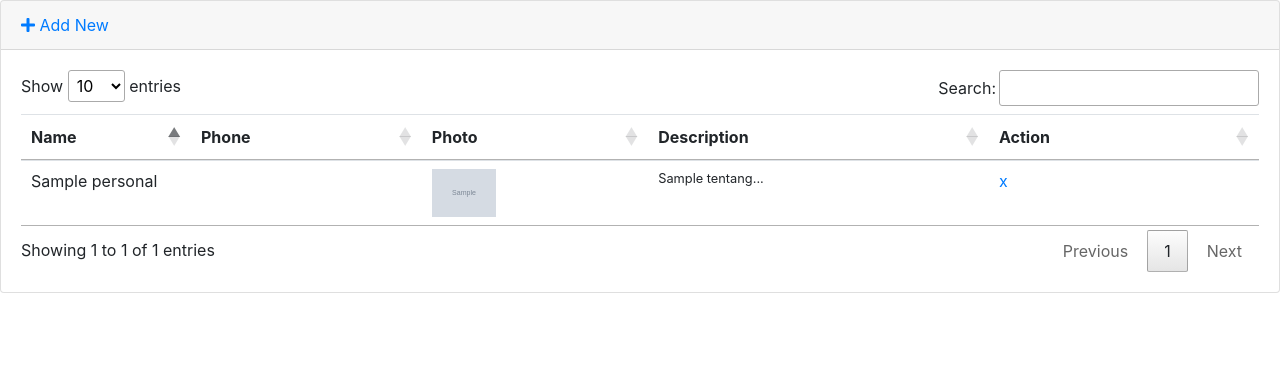
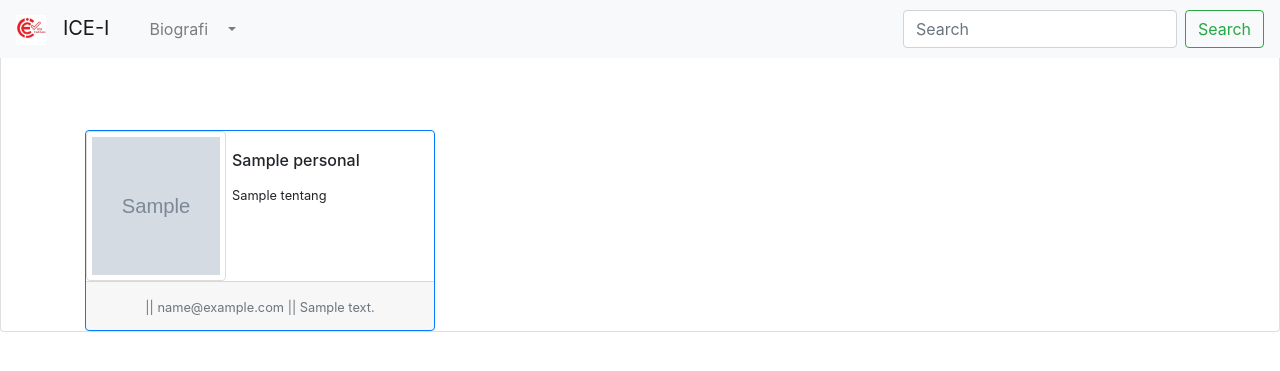
Before and after one commit to johansantri/x, a CodeIgniter app: the page made by application/views/dasbor.php in a window 1280 px wide. Shown: the top 371 px of the page. Run offline with CodeIgniter, Linux system fonts and the light colour scheme; the template is opened without the code that fills it: most values are stand-ins (such as "Sample title", 1, 10 or a date in 2020); grey boxes marked "Sample" are stand-in pictures; some libraries are stand-ins or nearby versions.

Commit message:
update dasbor card
card dack

```diff
--- a/application/views/dasbor.php
+++ b/application/views/dasbor.php
@@ -16,47 +16,110 @@
 
         <!-- DataTables -->
         <div class="card mb-3">
-          <div class="card-header">
-            <a href="<?php echo site_url('admin/personal/add') ?>"><i class="fas fa-plus"></i> Add New</a>
-          </div>
-          <div class="card-body">
+          <nav class="navbar navbar-expand-lg navbar-light bg-light fixed-top">
+  <a class="navbar-brand" href="#"><img src="<?php echo base_url()?>upload/iceeeee.jpg" width="30" height="30" alt="" >&nbsp; &nbsp;ICE-I</a>
+  <button class="navbar-toggler" type="button" data-toggle="collapse" data-target="#navbarSupportedContent" aria-controls="navbarSupportedContent" aria-expanded="false" aria-label="Toggle navigation">
+    <span class="navbar-toggler-icon"></span>
+  </button>
 
-            <div class="table-responsive">
-              <table class="table table-hover" id="dataTable" width="100%" cellspacing="0">
-                <thead>
-                  <tr>
-                    <th>Name</th>
-                    <th>Phone</th>
-                    <th>Photo</th>
-                    <th>Description</th>
-                    <th>Action</th>
-                  </tr>
-                </thead>
-                <tbody>
-                  <?php foreach ($Personal as $person): ?>
-                  <tr>
-                    <td width="150">
-                      <?php echo $person->name ?>
-                    </td>
-                    <td>
-                      <?php echo $person->no_hp ?>
-                    </td>
-                    <td>
-                      <img src="<?php echo base_url('upload/personal/'.$person->image) ?>" width="64" />
-                    </td>
-                    <td class="small">
-                      <?php echo substr($person->tentang, 0, 120) ?>...</td>
-                    <td width="250">
-                     <a href="#">x</a>
-                    </td>
-                  </tr>
-                  <?php endforeach; ?>
+  <div class="collapse navbar-collapse" id="navbarSupportedContent">
+    <ul class="navbar-nav mr-auto">
+      <li class="nav-item active">
+        <a class="nav-link" href="#"> <span class="sr-only">(current)</span></a>
+      </li>
+      <li class="nav-item">
+        <a class="nav-link" href="#">Biografi</a>
+      </li>
+      <li class="nav-item dropdown">
+        <a class="nav-link dropdown-toggle" href="#" id="navbarDropdown" role="button" data-toggle="dropdown" aria-haspopup="true" aria-expanded="false">
 
-                </tbody>
-              </table>
-            </div>
-          </div>
+        </a>
+        <div class="dropdown-menu" aria-labelledby="navbarDropdown">
+          <a class="dropdown-item" href="#">Action</a>
+          <a class="dropdown-item" href="#">Another action</a>
+          <div class="dropdown-divider"></div>
+          <a class="dropdown-item" href="#">Something else here</a>
         </div>
+      </li>
+      <li class="nav-item">
+        <a class="nav-link disabled" href="#"></a>
+      </li>
+    </ul>
+    <form class="form-inline my-2 my-lg-0">
+      <input class="form-control mr-sm-2" type="search" placeholder="Search" aria-label="Search">
+      <button class="btn btn-outline-success my-2 my-sm-0" type="submit">Search</button>
+    </form>
+  </div>
+</nav>
+
+<hr>
+<br>
+&nbsp;
+&nbsp;
+&nbsp;
+&nbsp;
+<br>
+&nbsp;
+&nbsp;
+&nbsp;
+&nbsp;
+<br>
+&nbsp;
+&nbsp;
+&nbsp;
+&nbsp;
+<div class="container">
+<div class="row">
+<?php foreach ($Personal as $person): ?>
+    <div class="col-md-4">
+
+  <div class="card-deck">
+
+  <div class="card border-primary">
+    <div class="row">
+      <div class="col-md-4">
+          <img class="card-img-top" src="<?php echo base_url('upload/personal/'.$person->image) ?>" style=" border: 1px solid #ddd;
+  border-radius: 4px;
+  padding: 5px;
+  width: 140px; height: 150px" alt="Card image cap">
+      </div>
+  <div class="col-md-8">
+      <div class="card-body">
+      <h6 class="card-title"><?php echo $person->name ?></h6>
+      <p class="card-text"><small><?php echo substr($person->tentang, 0, 120) ?></small></p>
+    </div>
+    </div>
+
+
+
+  </div>
+     <div class="card-footer" style="text-align: center;">
+      <small class="text-muted" ><?php echo $person->no_hp ?> || <?php echo $person->email ?> || <?php echo $person->alamat ?></small>
+    </div>
+ </div>
+
+</div>
+
+</div>
+   <?php endforeach; ?>
+
+</div>
+</div>
+
+
+
+
+
+</div>
+
+
+
+
+
+
+
+
+
 <div class="modal fade" id="deleteModal" tabindex="-1" role="dialog" aria-labelledby="exampleModalLabel" aria-hidden="true">
   <div class="modal-dialog" role="document">
     <div class="modal-content">
```
Also changed, not shown: upload/iceeeee.jpg (added).
